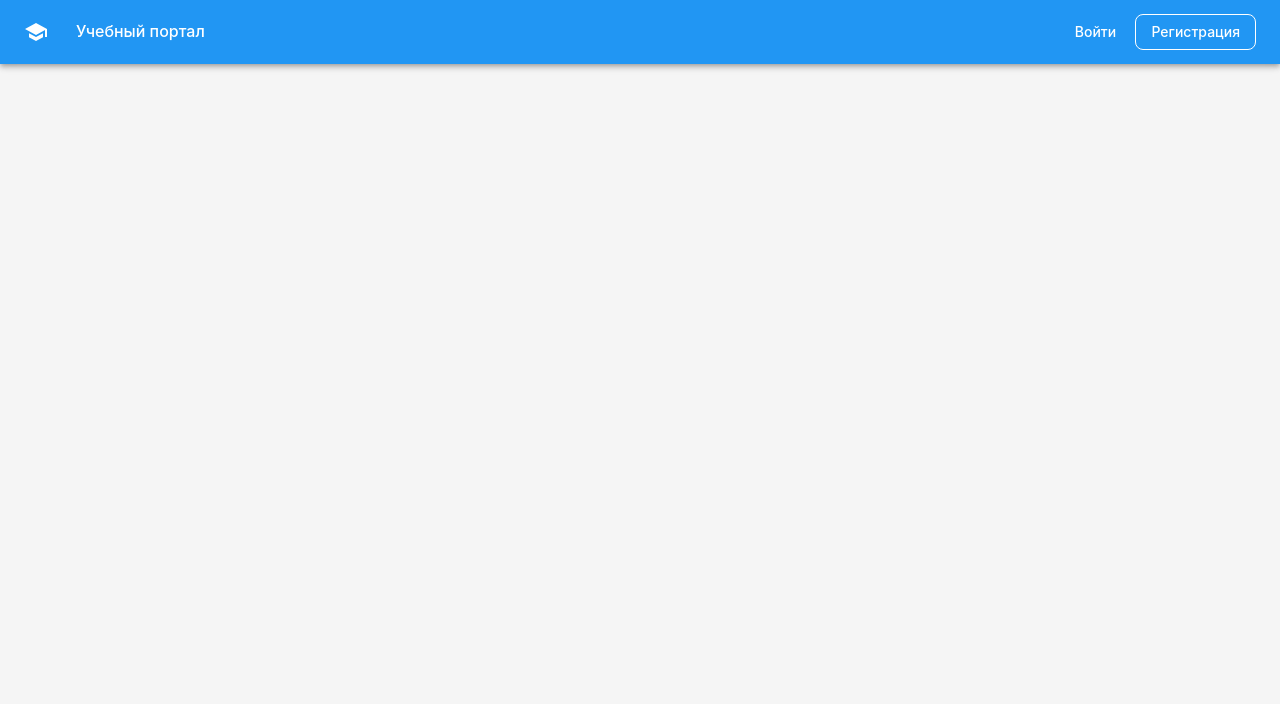
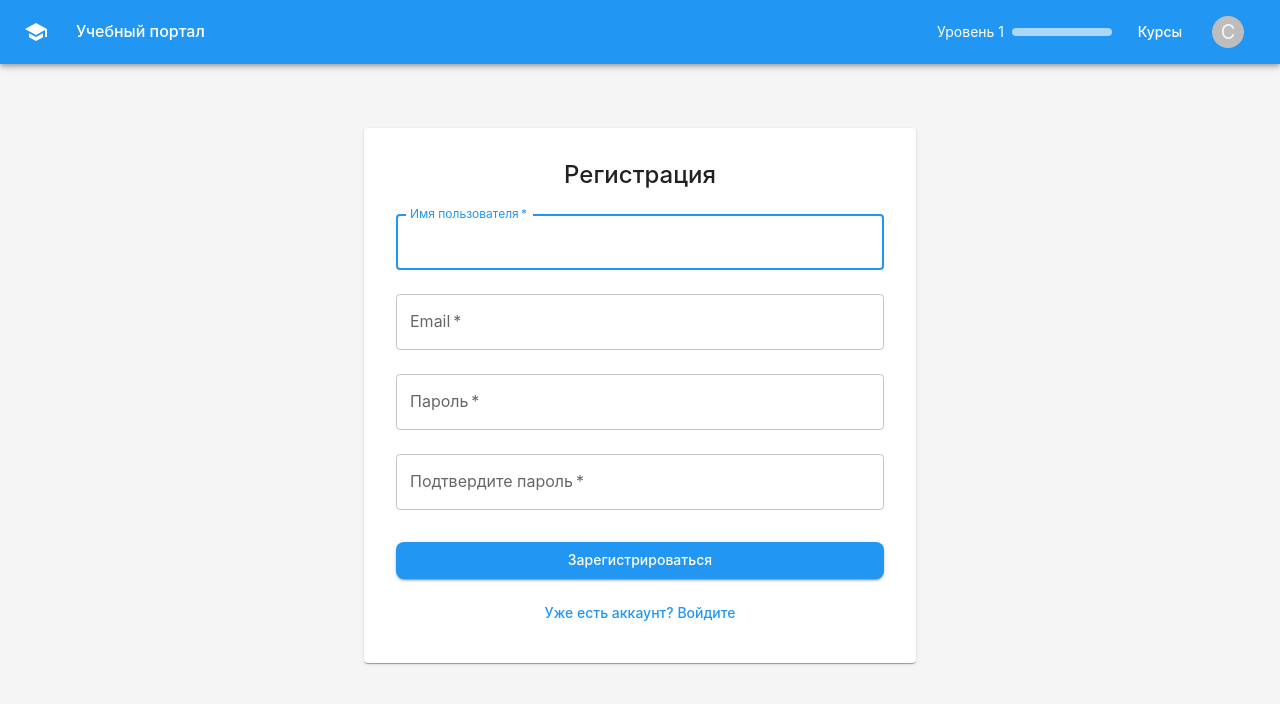
Before and after one commit to qertykul/learning-portal, a React (Vite) app: page /register in a window 1280 px wide. Shown: the top 704 px of the page. Built offline with nearby package versions, Linux system fonts and the light colour scheme.

Commit message:
Add authentication pages and update navigation

```diff
--- a/src/App.tsx
+++ b/src/App.tsx
@@ -9,6 +9,8 @@ const Dashboard = React.lazy(() => import('./pages/Dashboard'));
 const Courses = React.lazy(() => import('./pages/Courses'));
 const Profile = React.lazy(() => import('./pages/Profile'));
 const CourseDetail = React.lazy(() => import('./pages/CourseDetail'));
+const Login = React.lazy(() => import('./pages/Login'));
+const Register = React.lazy(() => import('./pages/Register'));
 
 function App() {
   return (
@@ -30,6 +32,8 @@ function App() {
           <Route path="/courses" element={<Courses />} />
           <Route path="/courses/:id" element={<CourseDetail />} />
           <Route path="/profile" element={<Profile />} />
+          <Route path="/login" element={<Login />} />
+          <Route path="/register" element={<Register />} />
         </Routes>
       </Suspense>
     </ThemeProvider>
--- a/src/components/Navigation.tsx
+++ b/src/components/Navigation.tsx
@@ -18,19 +18,13 @@ import {
   School as SchoolIcon,
 } from '@mui/icons-material';
 import type { RootState } from '../features/store';
-
-interface UserState {
-  username: string;
-  level: number;
-  experience: number;
-  isAuthenticated: boolean;
-}
+import type { UserState } from '../features/userSlice';
 
 const Navigation: React.FC = () => {
   const navigate = useNavigate();
   const location = useLocation();
   const [anchorEl, setAnchorEl] = useState<null | HTMLElement>(null);
-  const user = useSelector((state: RootState) => state.user as UserState);
+  const user = useSelector((state: RootState) => state.user);
 
   const handleMenu = (event: React.MouseEvent<HTMLElement>) => {
     setAnchorEl(event.currentTarget);
@@ -44,6 +38,8 @@ const Navigation: React.FC = () => {
     navigate(path);
     handleClose();
   };
+
+  const isAuthenticated = user.id !== undefined;
 
   return (
     <AppBar position="static">
@@ -64,7 +60,7 @@ const Navigation: React.FC = () => {
         </Typography>
 
         <Box sx={{ display: 'flex', alignItems: 'center' }}>
-          {user.isAuthenticated ? (
+          {isAuthenticated ? (
             <>
               <Box sx={{ mr: 2, display: 'flex', alignItems: 'center' }}>
                 <Typography variant="body2" sx={{ mr: 1 }}>
@@ -73,7 +69,7 @@ const Navigation: React.FC = () => {
                 <Box sx={{ width: 100 }}>
                   <LinearProgress
                     variant="determinate"
-                    value={(user.experience % 1000) / 10}
+                    value={(user.experience % 100) / 1}
                     sx={{ height: 8, borderRadius: 4 }}
                   />
                 </Box>
@@ -120,7 +116,10 @@ const Navigation: React.FC = () => {
                 <MenuItem onClick={() => handleNavigate('/settings')}>
                   Настройки
                 </MenuItem>
-                <MenuItem onClick={() => handleNavigate('/logout')}>
+                <MenuItem onClick={() => {
+                  handleClose();
+                  navigate('/login');
+                }}>
                   Выйти
                 </MenuItem>
               </Menu>
--- a/src/pages/Dashboard.tsx
+++ b/src/pages/Dashboard.tsx
@@ -1,106 +1,85 @@
 import React from 'react';
-import { useSelector } from 'react-redux';
+import { useNavigate } from 'react-router-dom';
 import {
   Container,
-  Grid as MuiGrid,
+  Typography,
+  Button,
+  Box,
   Paper,
-  Typography,
-  Box,
-  LinearProgress,
-  Card,
-  CardContent,
+  Grid,
 } from '@mui/material';
-import type { RootState } from '../features/store';
+import {
+  School as SchoolIcon,
+  EmojiEvents as TrophyIcon,
+  Timeline as ProgressIcon,
+} from '@mui/icons-material';
 
-const Dashboard: React.FC = () => {
-  const user = useSelector((state: RootState) => state.user);
-  const progress = useSelector((state: RootState) => state.progress);
-  const courses = useSelector((state: RootState) => state.courses.courses);
+const Dashboard = () => {
+  const navigate = useNavigate();
 
-  const activeCourses = courses.filter(
-    (course) => progress.coursesProgress[course.id]?.completed === false
-  );
+  const features = [
+    {
+      icon: <SchoolIcon sx={{ fontSize: 40 }} />,
+      title: 'Интерактивные курсы',
+      description: 'Изучайте программирование с помощью практических заданий и проектов',
+    },
+    {
+      icon: <TrophyIcon sx={{ fontSize: 40 }} />,
+      title: 'Система достижений',
+      description: 'Получайте награды за успехи в обучении и выполнение заданий',
+    },
+    {
+      icon: <ProgressIcon sx={{ fontSize: 40 }} />,
+      title: 'Отслеживание прогресса',
+      description: 'Следите за своим прогрессом и развивайтесь в своем темпе',
+    },
+  ];
 
   return (
-    <Container maxWidth="lg" sx={{ mt: 4, mb: 4 }}>
-      <MuiGrid container spacing={3}>
-        {/* Приветствие и прогресс */}
-        <MuiGrid item xs={12}>
-          <Paper sx={{ p: 3, display: 'flex', flexDirection: 'column' }}>
-            <Typography variant="h4" gutterBottom>
-              Добро пожаловать, {user.username}!
-            </Typography>
-            <Box sx={{ display: 'flex', alignItems: 'center', mt: 2 }}>
-              <Typography variant="body1" sx={{ mr: 2 }}>
-                Уровень {user.level}
+    <Container>
+      <Box sx={{ mt: 8, mb: 4, textAlign: 'center' }}>
+        <Typography variant="h2" component="h1" gutterBottom>
+          Добро пожаловать в Учебный портал
+        </Typography>
+        <Typography variant="h5" color="text.secondary" paragraph>
+          Начните свой путь в программировании с нашей интерактивной платформой
+        </Typography>
+        <Button
+          variant="contained"
+          size="large"
+          onClick={() => navigate('/courses')}
+          sx={{ mt: 4 }}
+        >
+          Начать обучение
+        </Button>
+      </Box>
+
+      <Grid container spacing={4} sx={{ mt: 4 }}>
+        {features.map((feature, index) => (
+          <Grid item xs={12} md={4} key={index}>
+            <Paper
+              sx={{
+                p: 3,
+                height: '100%',
+                display: 'flex',
+                flexDirection: 'column',
+                alignItems: 'center',
+                textAlign: 'center',
+              }}
+            >
+              <Box sx={{ color: 'primary.main', mb: 2 }}>
+                {feature.icon}
+              </Box>
+              <Typography variant="h5" component="h2" gutterBottom>
+                {feature.title}
               </Typography>
-              <Box sx={{ flexGrow: 1 }}>
-                <LinearProgress
-                  variant="determinate"
-                  value={(user.experience % 1000) / 10}
-                  sx={{ height: 10, borderRadius: 5 }}
-                />
-              </Box>
-              <Typography variant="body2" sx={{ ml: 2 }}>
-                {user.experience} XP
+              <Typography color="text.secondary">
+                {feature.description}
               </Typography>
-            </Box>
-          </Paper>
-        </MuiGrid>
-
-        {/* Статистика */}
-        <MuiGrid item xs={12} md={4}>
-          <Card>
-            <CardContent>
-              <Typography variant="h6" gutterBottom>
-                Статистика обучения
-              </Typography>
-              <Typography variant="body1">
-                Время обучения: {Math.floor(progress.totalTimeSpent / 60)} ч{' '}
-                {progress.totalTimeSpent % 60} мин
-              </Typography>
-              <Typography variant="body1">
-                Серия дней: {progress.streakDays} дней
-              </Typography>
-            </CardContent>
-          </Card>
-        </MuiGrid>
-
-        {/* Активные курсы */}
-        <MuiGrid item xs={12} md={8}>
-          <Card>
-            <CardContent>
-              <Typography variant="h6" gutterBottom>
-                Активные курсы
-              </Typography>
-              {activeCourses.length > 0 ? (
-                activeCourses.map((course) => (
-                  <Box key={course.id} sx={{ mb: 2 }}>
-                    <Typography variant="subtitle1">{course.title}</Typography>
-                    <LinearProgress
-                      variant="determinate"
-                      value={
-                        ((progress.coursesProgress[course.id]?.completedLessons
-                          ?.length || 0) /
-                          course.modules.reduce(
-                            (acc, module) => acc + module.lessons.length,
-                            0
-                          )) *
-                        100
-                      }
-                      sx={{ height: 8, borderRadius: 4, mt: 1 }}
-                    />
-                  </Box>
-                ))
-              ) : (
-                <Typography variant="body1">
-                  У вас пока нет активных курсов
-                </Typography>
-              )}
-            </CardContent>
-          </Card>
-        </MuiGrid>
-      </MuiGrid>
+            </Paper>
+          </Grid>
+        ))}
+      </Grid>
     </Container>
   );
 };
--- /dev/null
+++ b/src/pages/Login.tsx
@@ -0,0 +1,88 @@
+import React, { useState } from 'react';
+import { useNavigate } from 'react-router-dom';
+import { useDispatch } from 'react-redux';
+import {
+  Container,
+  Paper,
+  Typography,
+  TextField,
+  Button,
+  Box,
+} from '@mui/material';
+import { setUser } from '../features/userSlice';
+
+const Login = () => {
+  const navigate = useNavigate();
+  const dispatch = useDispatch();
+  const [email, setEmail] = useState('');
+  const [password, setPassword] = useState('');
+
+  const handleSubmit = (e: React.FormEvent) => {
+    e.preventDefault();
+    // В реальном приложении здесь был бы запрос к API
+    dispatch(setUser({
+      id: '1',
+      username: 'Студент',
+      email: email,
+      level: 1,
+      experience: 0,
+      achievements: []
+    }));
+    navigate('/courses');
+  };
+
+  return (
+    <Container maxWidth="sm">
+      <Box sx={{ mt: 8 }}>
+        <Paper sx={{ p: 4 }}>
+          <Typography variant="h4" component="h1" gutterBottom align="center">
+            Вход в систему
+          </Typography>
+          <form onSubmit={handleSubmit}>
+            <TextField
+              margin="normal"
+              required
+              fullWidth
+              id="email"
+              label="Email"
+              name="email"
+              autoComplete="email"
+              autoFocus
+              value={email}
+              onChange={(e) => setEmail(e.target.value)}
+            />
+            <TextField
+              margin="normal"
+              required
+              fullWidth
+              name="password"
+              label="Пароль"
+              type="password"
+              id="password"
+              autoComplete="current-password"
+              value={password}
+              onChange={(e) => setPassword(e.target.value)}
+            />
+            <Button
+              type="submit"
+              fullWidth
+              variant="contained"
+              sx={{ mt: 3, mb: 2 }}
+            >
+              Войти
+            </Button>
+            <Button
+              fullWidth
+              variant="text"
+              onClick={() => navigate('/register')}
+            >
+              Нет аккаунта? Зарегистрируйтесь
+            </Button>
+          </form>
+        </Paper>
+      </Box>
+    </Container>
+  );
+};
+
+export default Login;
--- /dev/null
+++ b/src/pages/Register.tsx
@@ -0,0 +1,115 @@
+import React, { useState } from 'react';
+import { useNavigate } from 'react-router-dom';
+import { useDispatch } from 'react-redux';
+import {
+  Container,
+  Paper,
+  Typography,
+  TextField,
+  Button,
+  Box,
+} from '@mui/material';
+import { setUser } from '../features/userSlice';
+
+const Register = () => {
+  const navigate = useNavigate();
+  const dispatch = useDispatch();
+  const [username, setUsername] = useState('');
+  const [email, setEmail] = useState('');
+  const [password, setPassword] = useState('');
+  const [confirmPassword, setConfirmPassword] = useState('');
+
+  const handleSubmit = (e: React.FormEvent) => {
+    e.preventDefault();
+    if (password !== confirmPassword) {
+      alert('Пароли не совпадают');
+      return;
+    }
+    // В реальном приложении здесь был бы запрос к API
+    dispatch(setUser({
+      id: '1',
+      username: username,
+      email: email,
+      level: 1,
+      experience: 0,
+      achievements: []
+    }));
+    navigate('/courses');
+  };
+
+  return (
+    <Container maxWidth="sm">
+      <Box sx={{ mt: 8 }}>
+        <Paper sx={{ p: 4 }}>
+          <Typography variant="h4" component="h1" gutterBottom align="center">
+            Регистрация
+          </Typography>
+          <form onSubmit={handleSubmit}>
+            <TextField
+              margin="normal"
+              required
+              fullWidth
+              id="username"
+              label="Имя пользователя"
+              name="username"
+              autoComplete="username"
+              autoFocus
+              value={username}
+              onChange={(e) => setUsername(e.target.value)}
+            />
+            <TextField
+              margin="normal"
+              required
+              fullWidth
+              id="email"
+              label="Email"
+              name="email"
+              autoComplete="email"
+              value={email}
+              onChange={(e) => setEmail(e.target.value)}
+            />
+            <TextField
+              margin="normal"
+              required
+              fullWidth
+              name="password"
+              label="Пароль"
+              type="password"
+              id="password"
+              value={password}
+              onChange={(e) => setPassword(e.target.value)}
+            />
+            <TextField
+              margin="normal"
+              required
+              fullWidth
+              name="confirmPassword"
+              label="Подтвердите пароль"
+              type="password"
+              id="confirmPassword"
+              value={confirmPassword}
+              onChange={(e) => setConfirmPassword(e.target.value)}
+            />
+            <Button
+              type="submit"
+              fullWidth
+              variant="contained"
+              sx={{ mt: 3, mb: 2 }}
+            >
+              Зарегистрироваться
+            </Button>
+            <Button
+              fullWidth
+              variant="text"
+              onClick={() => navigate('/login')}
+            >
+              Уже есть аккаунт? Войдите
+            </Button>
+          </form>
+        </Paper>
+      </Box>
+    </Container>
+  );
+};
+
+export default Register;
```
